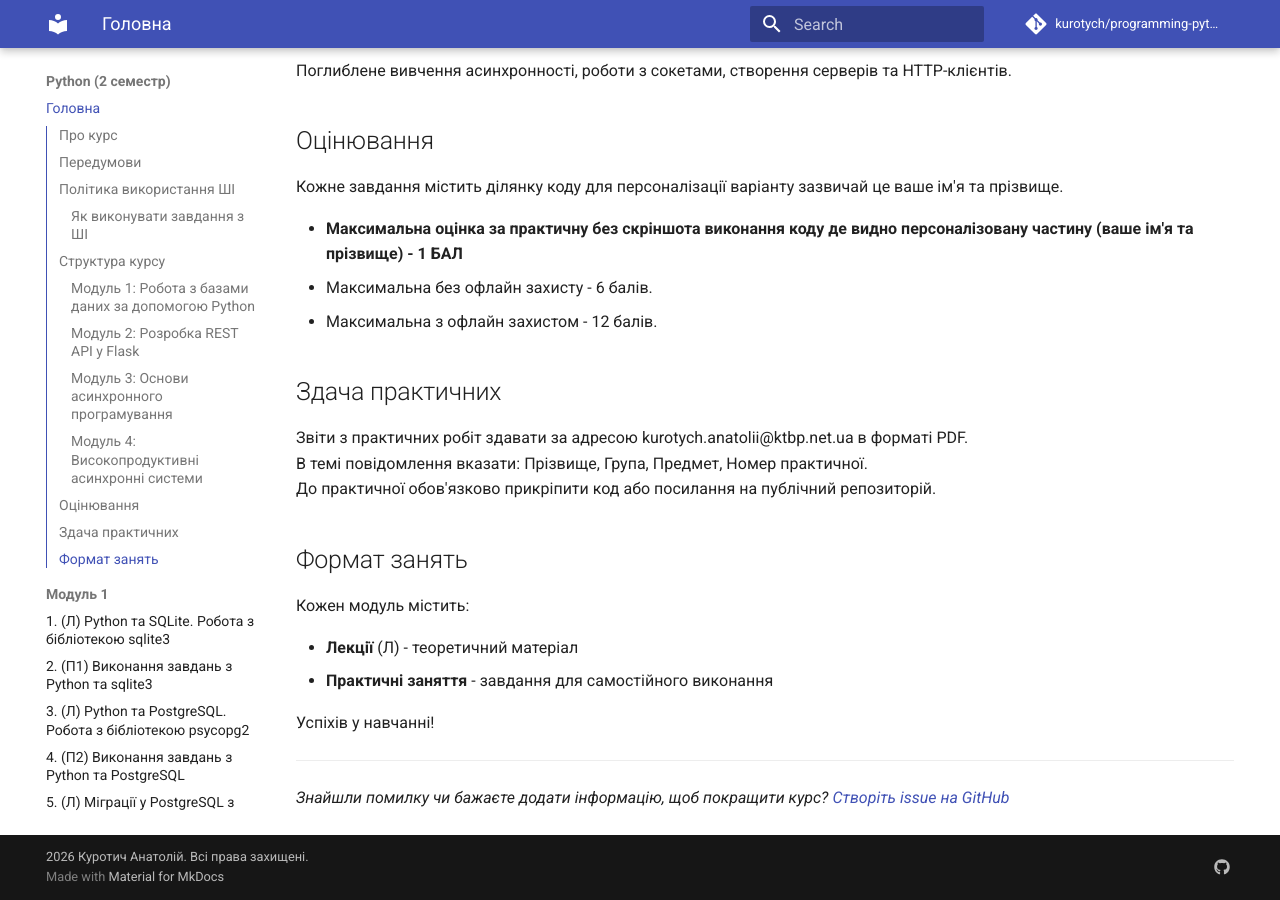
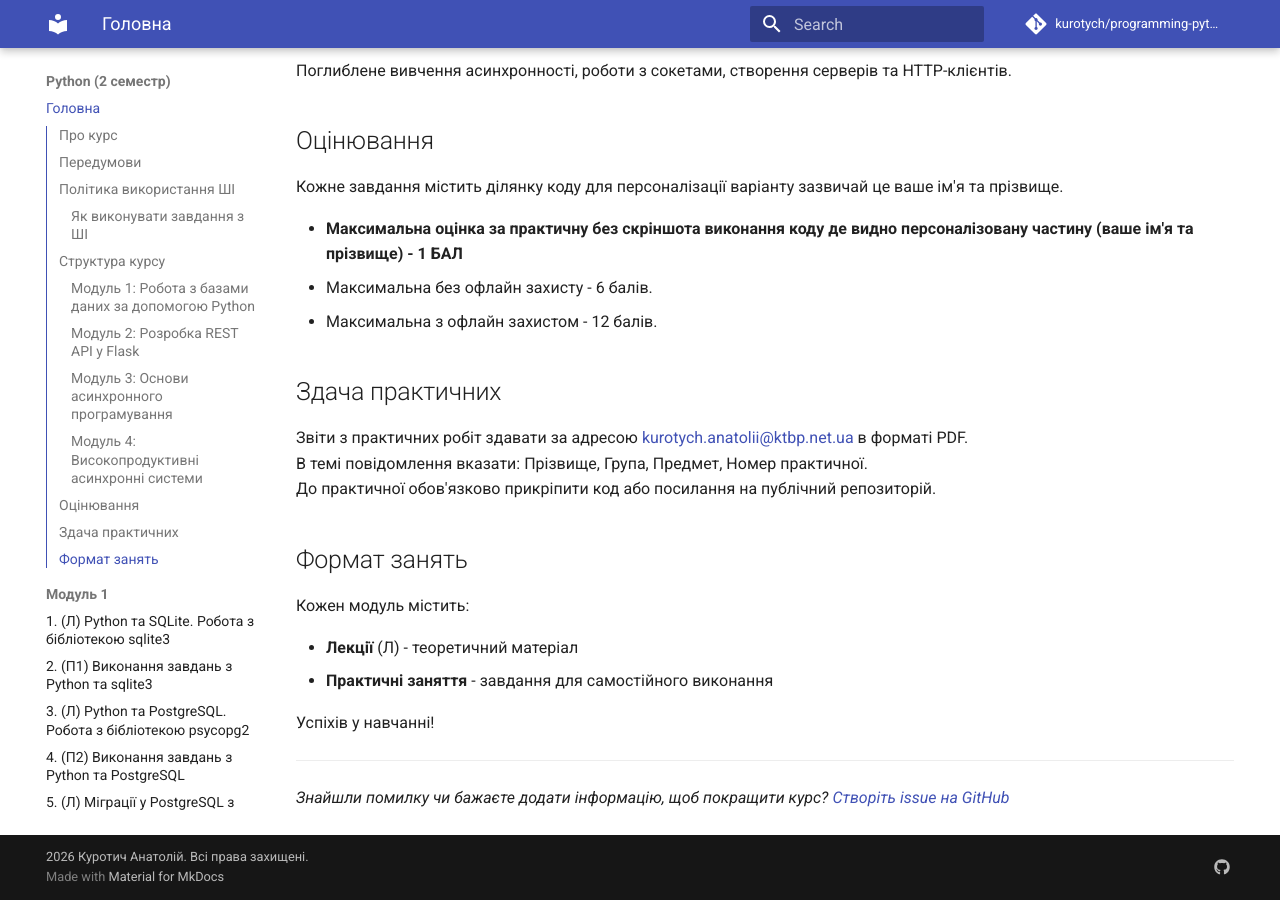
Before and after one commit to kurotych/programming-python-2sem, an MkDocs documentation site: the page built from docs/index.md, in a window 1280 px wide and 900 px high, scrolled down 1487 px. Built offline with MkDocs 1.6.1 and Material for MkDocs 9.7.7, drawn with Linux system fonts in a browser that asks for light colours; comment, search, counter and statistics services are not loaded; part of the change alters nothing that is shown.

```diff
--- a/docs/index.md
+++ b/docs/index.md
@@ -55,7 +55,7 @@ SQLite та PostgreSQL, міграції, обробка помилок та т
 - Максимальна з офлайн захистом - 12 балів.
 
 ## Здача практичних
-Звіти з практичних робіт здавати за адресою kurotych.anatolii@ktbp.net.ua в форматі PDF.
+Звіти з практичних робіт здавати за адресою [kurotych.anatolii@ktbp.net.ua](mailto:kurotych.anatolii@ktbp.net.ua) в форматі PDF.
 В темі повідомлення вказати: Прізвище, Група, Предмет, Номер практичної.
 До практичної обов'язково прикріпити код або посилання на публічний репозиторій.
 
```
